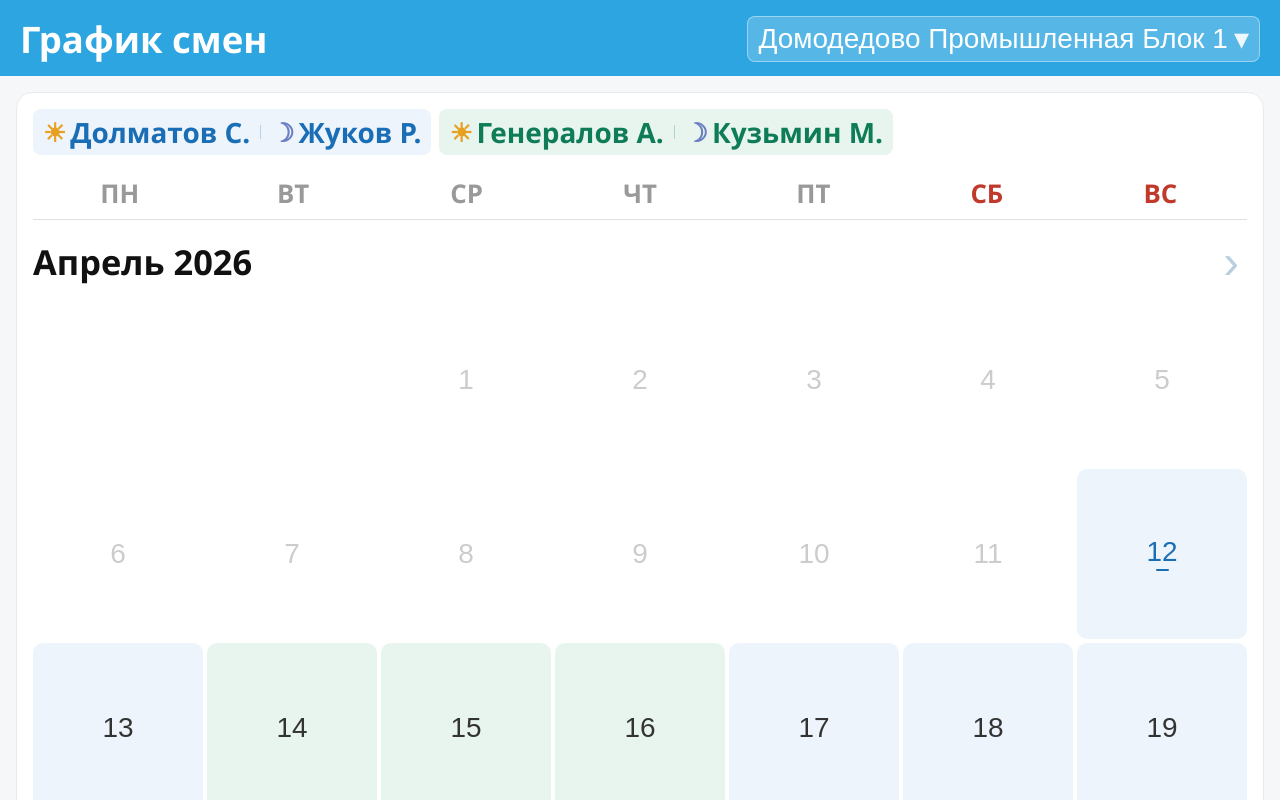
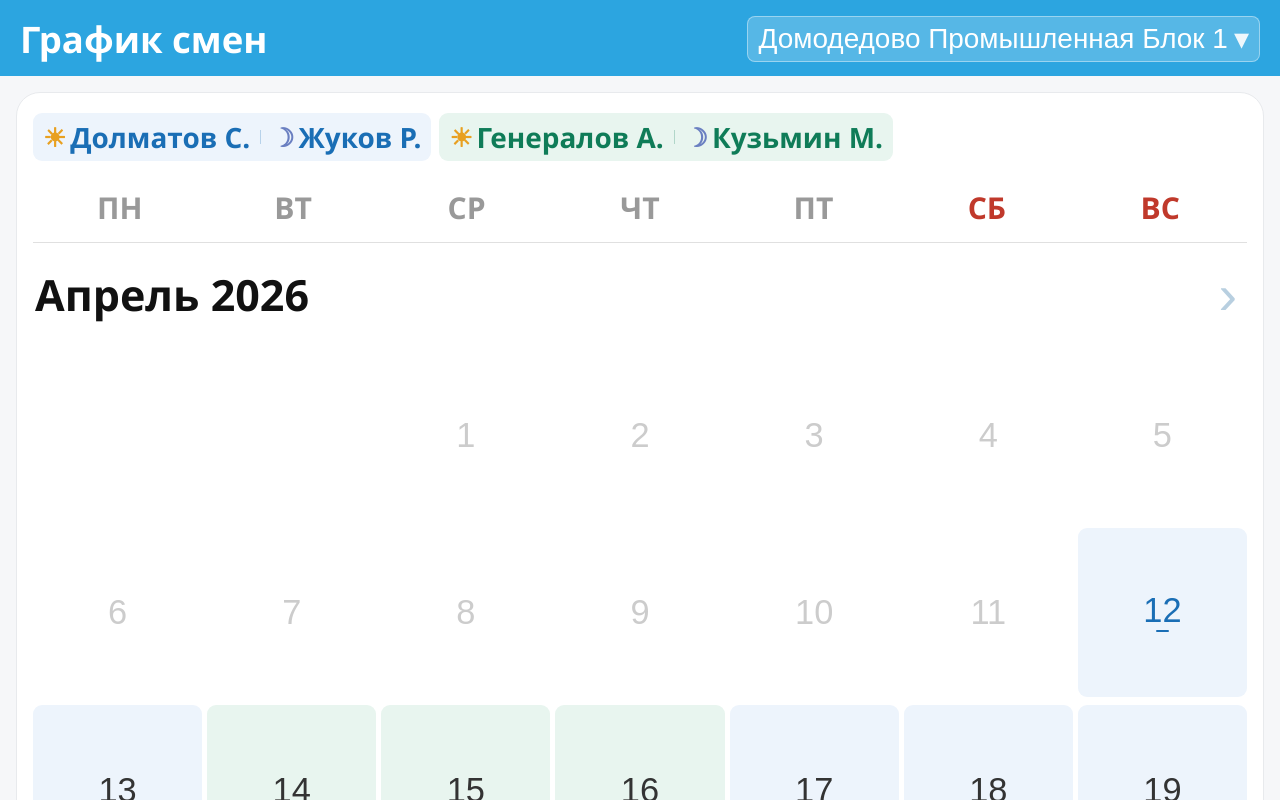
Before and after one commit to liketurbo/shift-app, a React (Vite) app: page / in a window 1280 px wide. Shown: the top 800 px of the page. Built offline with nearby package versions, Linux system fonts and the light colour scheme.

Commit message:
Update calendar card styles and enhance legend pill appearance

```diff
--- a/src/App.module.css
+++ b/src/App.module.css
@@ -27,7 +27,7 @@
 /* ── Calendar card ── */
 .calendar-card {
   background: #fff;
-  border-radius: 16px;
+  border-radius: 24px;
   border: 1px solid #e8eaed;
-  padding: 16px 16px 20px;
+  padding: 20px 16px 28px;
 }
--- a/src/components/Calendar.module.css
+++ b/src/components/Calendar.module.css
@@ -2,28 +2,29 @@
 .month-nav {
   display: flex;
   align-items: center;
-  padding: 10px 0 6px;
+  min-height: 88px;
+  padding: 18px 2px 22px;
 }
 
 .month-nav__label {
   flex: 1;
   font-weight: 700;
-  font-size: 1rem;
+  font-size: 1.25rem;
   color: #111;
 }
 
 .month-nav__buttons {
   display: flex;
   align-items: center;
-  gap: 2px;
+  gap: 6px;
 }
 
 .month-nav__btn {
   background: none;
   border: none;
-  padding: 4px 8px;
+  padding: 6px 8px;
   cursor: pointer;
-  font-size: 1.375rem;
+  font-size: 1.625rem;
   line-height: 1;
   color: #b8cfe0;
   transition: color 0.13s;
@@ -36,15 +37,16 @@
 .calendar__weekdays {
   display: grid;
   grid-template-columns: repeat(7, 1fr);
-  margin-bottom: 4px;
+  margin-top: 8px;
+  margin-bottom: 0;
   border-bottom: 1.5px solid #e0e0e0;
 }
 
 .calendar__weekday {
   text-align: center;
-  font-size: 0.75rem;
+  font-size: 0.875rem;
   font-weight: 600;
-  padding: 4px 0 8px;
+  padding: 8px 0 14px;
   color: #999;
   text-transform: uppercase;
 }
@@ -57,14 +59,15 @@
 .calendar__grid {
   display: grid;
   grid-template-columns: repeat(7, 1fr);
-  gap: 4px;
+  column-gap: 5px;
+  row-gap: 8px;
 }
 
 /* ── Cell base ── */
 .calendar__cell {
   aspect-ratio: 1;
   border: 1.5px solid transparent;
-  border-radius: 10px;
+  border-radius: 9px;
   padding: 0;
   cursor: pointer;
   display: flex;
@@ -94,7 +97,7 @@
 
 /* ── Day number ── */
 .calendar__day-number {
-  font-size: 0.8125rem;
+  font-size: 1rem;
   font-weight: 400;
   line-height: 1;
   color: #333;
--- a/src/components/Legend.module.css
+++ b/src/components/Legend.module.css
@@ -6,7 +6,7 @@
 .legend {
   display: flex;
   gap: 8px;
-  margin-bottom: 16px;
+  margin-bottom: 18px;
   flex-wrap: wrap;
 }
 
@@ -15,8 +15,8 @@
   align-items: center;
   font-size: 0.8125rem;
   font-weight: 600;
-  border-radius: 8px;
-  padding: 4px 10px;
+  border-radius: 9px;
+  padding: 5px 10px;
   animation: pillFadeIn 0.25s ease both;
 }
 
```
